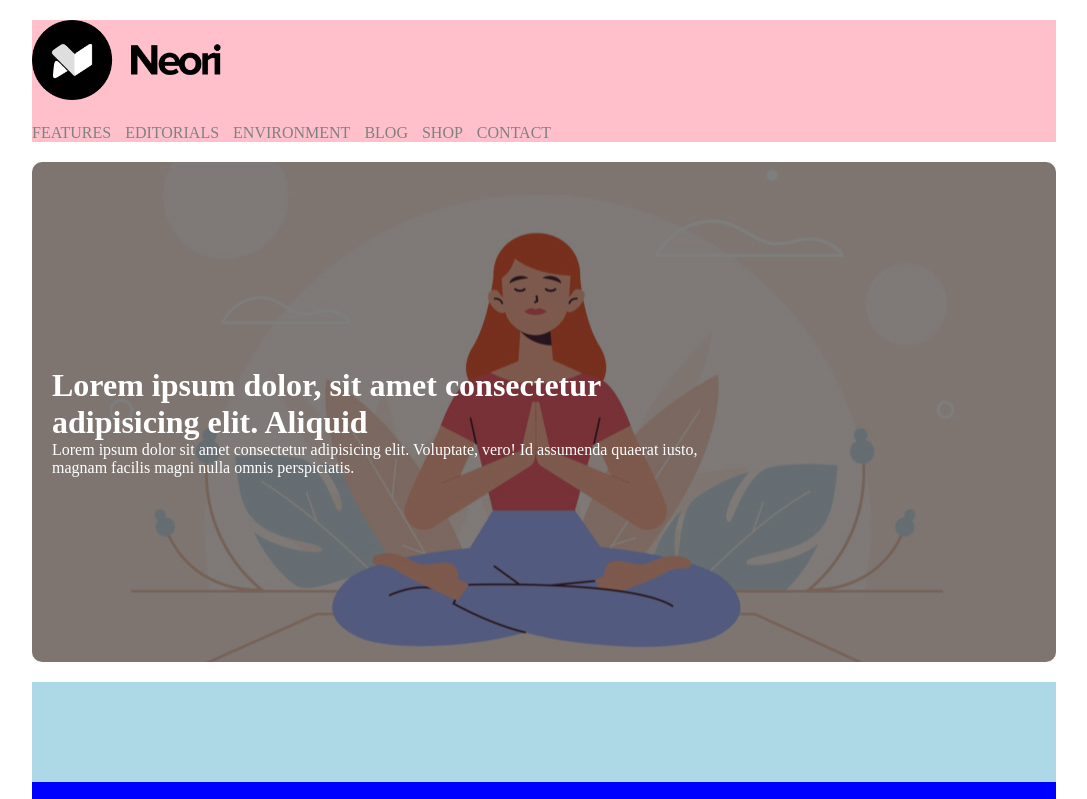
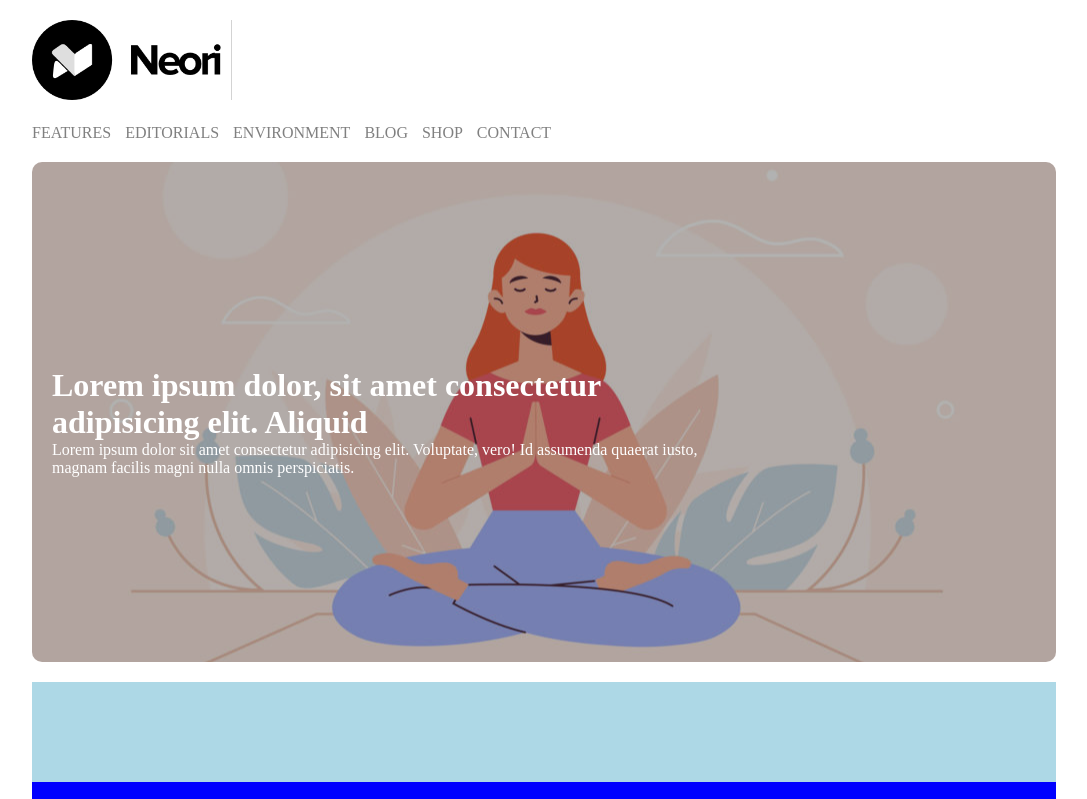
Before and after one commit to matteo9723/htmlcss-wp, a plain HTML site: page index.html in a window 1280 px wide. Shown: the top 799 px of the page, without its empty margins (96-1183 px from the left). Drawn offline with Linux system fonts and the light colour scheme.

Commit message:
aggiornamento header

```diff
--- a/css/style.css
+++ b/css/style.css
@@ -21,7 +21,7 @@ clear: both;
 
 header{
   min-height: 100px;
-  background-color: pink;
+
   margin: 20px 0;
 }
 
@@ -83,7 +83,7 @@ nav li a:active{
 
 .jumbotron .text{
   border-radius: 10px;
-  background-color: rgba(0, 0, 0, .5);
+  background-color: rgba(0, 0, 0, .3);
   width: 100%;
   height: 100%;
 
```
